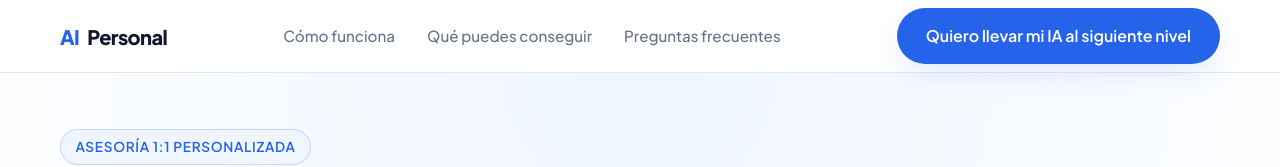
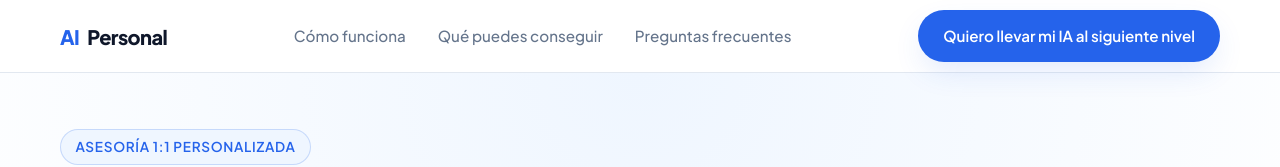
Before and after one commit to PlabsCL/iapersonal, a website built with Vite: page index.html in a window 1280 px wide. Shown: the top 167 px of the page. Built offline with nearby package versions, Linux system fonts and the light colour scheme.

Commit message:
Fix header CTA button responsive layout on mobile screens

```diff
--- a/index.html
+++ b/index.html
@@ -134,8 +134,9 @@
       </nav>
 
       <div class="header-cta-wrapper">
-        <a href="#" class="btn btn-primary js-cta-btn" data-cta-location="header">
-          Quiero llevar mi IA al siguiente nivel
+        <a href="#" class="btn btn-primary js-cta-btn btn-header-cta" data-cta-location="header">
+          <span class="btn-text-desktop">Quiero llevar mi IA al siguiente nivel</span>
+          <span class="btn-text-mobile">Agendar Asesoría</span>
         </a>
         <button class="mobile-menu-btn" id="mobileMenuBtn" aria-label="Abrir menú" aria-expanded="false">
           <span></span>
--- a/src/css/styles.css
+++ b/src/css/styles.css
@@ -236,7 +236,39 @@ img {
 .header-cta-wrapper {
   display: flex;
   align-items: center;
-  gap: 1rem;
+  gap: 0.75rem;
+}
+
+.btn-header-cta {
+  padding: 0.45rem 0.9rem;
+  min-height: 38px;
+  font-size: 0.825rem;
+  white-space: nowrap;
+  border-radius: var(--radius-full);
+}
+
+.btn-text-mobile {
+  display: inline;
+}
+
+.btn-text-desktop {
+  display: none;
+}
+
+@media (min-width: 768px) {
+  .btn-header-cta {
+    padding: 0.75rem 1.5rem;
+    min-height: 46px;
+    font-size: 0.95rem;
+  }
+
+  .btn-text-mobile {
+    display: none;
+  }
+
+  .btn-text-desktop {
+    display: inline;
+  }
 }
 
 .mobile-menu-btn {
```
